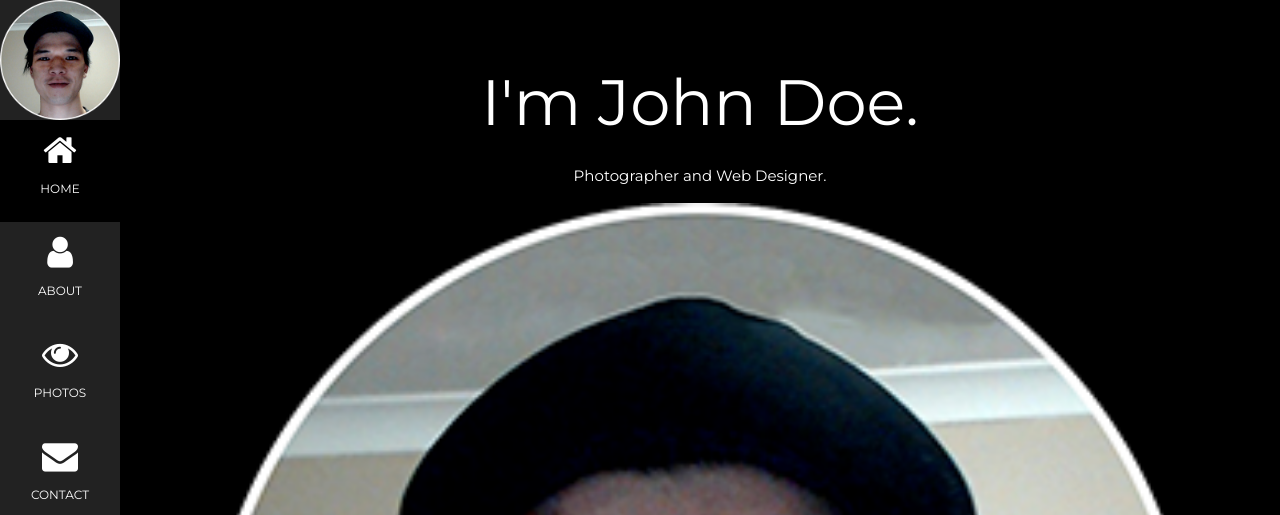
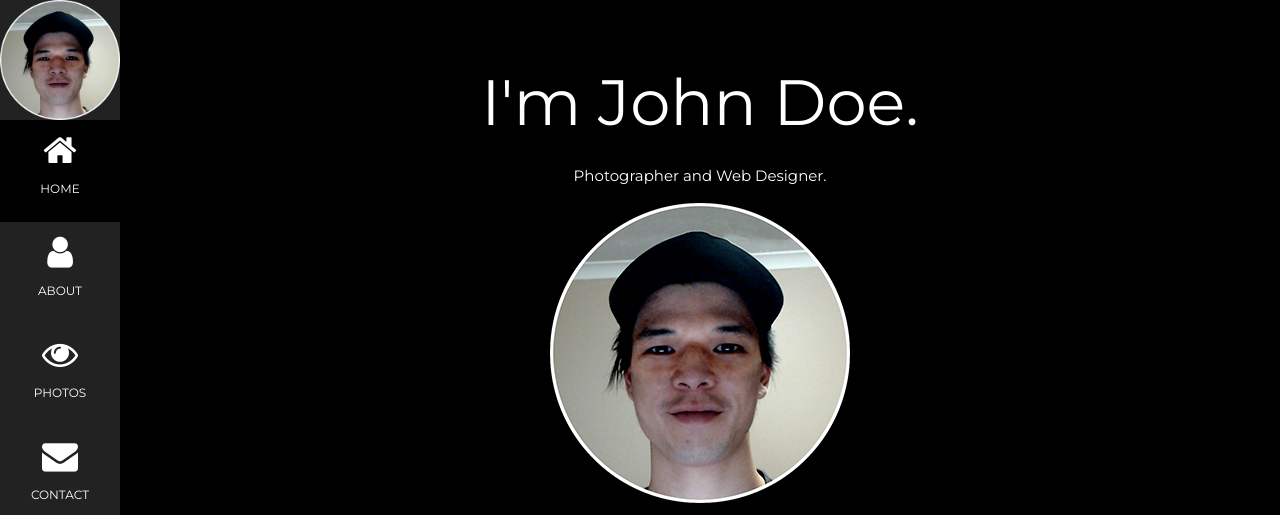
Before and after one commit to ceylonhue/begin, a Jekyll site: the page built from index.md, in a window 1280 px wide. Shown: the top 515 px of the page. Built offline with Jekyll 4.4.1, drawn with Linux system fonts in a browser that asks for light colours; our own code applies the rules of GitHub Pages for plain Markdown files; grey boxes are pictures that could not be loaded.

Commit message:
Update default.html

```diff
--- a/_layouts/default.html
+++ b/_layouts/default.html
@@ -56,7 +56,7 @@ body, h1,h2,h3,h4,h5,h6 {font-family: "Montserrat", sans-serif}
   <header class="w3-container w3-padding-32 w3-center w3-black" id="home">
     <h1 class="w3-jumbo"><span class="w3-hide-small">I'm</span> John Doe.</h1>
     <p>Photographer and Web Designer.</p>
-    <img src="/begin/robin.png" alt="Robin2" class="w3-image" width="992" height="1108">
+    <img src="/begin/robin.png" alt="Robin2" class="w3-image" width="300" height="300">
   </header>
 
   <!-- About Section -->
```
